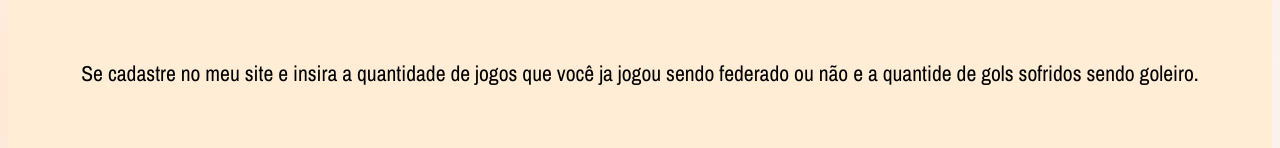
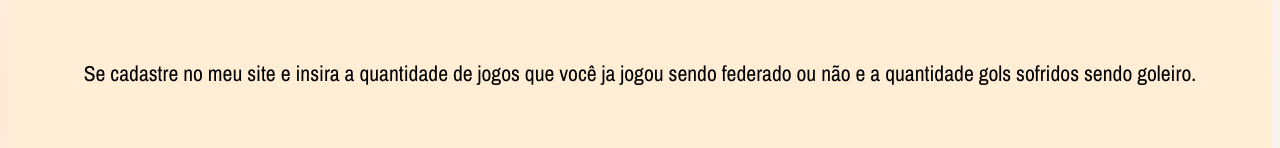
Before and after one commit to LeooM5/ProjetoIndividual, a website: page public/index.html in a window 1280 px wide. Shown: the part 2632-2780 px from the top of the page. Drawn offline with nearby package versions, Linux system fonts and the light colour scheme; a web font is replaced by a local one.

Commit message:
Ajustes no texto

```diff
--- a/public/index.html
+++ b/public/index.html
@@ -256,7 +256,7 @@
       <h1>Pronto para ver sua jornada como goleiro?</h1>
       <p>
         Se cadastre no meu site e insira a quantidade de jogos que você ja jogou
-        sendo federado ou não e a quantide de gols sofridos sendo goleiro.
+        sendo federado ou não e a quantidade gols sofridos sendo goleiro.
       </p>
       <div class="botoes">
         <button id="cadastre-se">Cadastre-se</button>
```
